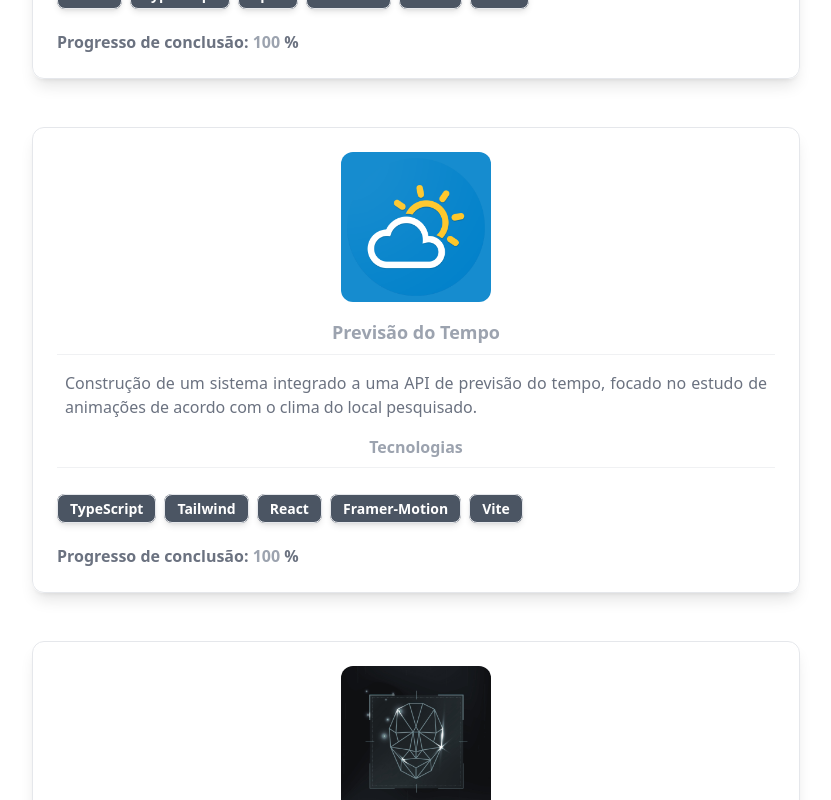
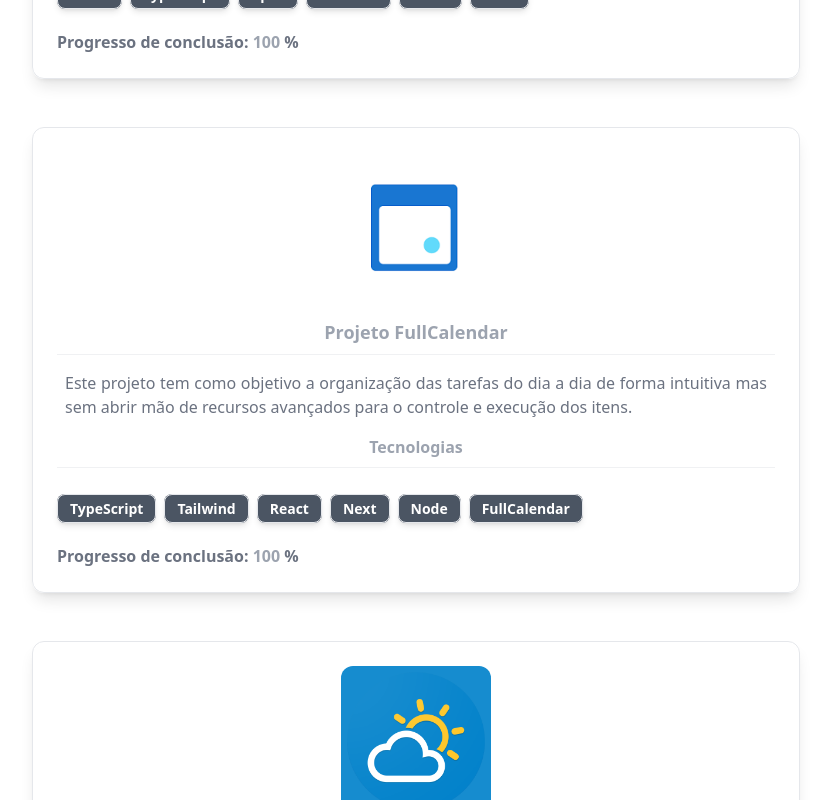
Before and after one commit to taynanhott/portfolio, a Next.js app: page /home in a window 1280 px wide. Shown: the part 1380-2180 px from the top of the page, without its empty margins (224-1055 px from the left). Built offline with nearby package versions, Linux system fonts and the light colour scheme.

Commit message:
Add new project

```diff
--- a/src/components/Html/Body/Project/project.tsx
+++ b/src/components/Html/Body/Project/project.tsx
@@ -10,6 +10,14 @@ const components: { title: string; image: string; href: string; progress: number
         progress: 100,
         text: `Projeto visa facilitar a organização financeira do usuário, com funcionalidades de cadastro de despesas, levantamento do faturamento, planejamento de reservas financeiras entre outras funções.`,
         tech: ['React', 'TypeScript', `Apex`, `Tailwind`, `Node`, `Next`],
+    },
+    {
+        title: "Projeto FullCalendar",
+        image: "/image/fullcalendar.png",
+        href: "https://calendar.taynan.dev",
+        progress: 100,
+        text: 'Este projeto tem como objetivo a organização das tarefas do dia a dia de forma intuitiva mas sem abrir mão de recursos avançados para o controle e execução dos itens.',
+        tech: ['TypeScript', 'Tailwind', 'React', 'Next', 'Node', 'FullCalendar'],
     },
     {
         title: "Previsão do Tempo",
```
Also changed, not shown: public/image/fullcalendar.png (added).
